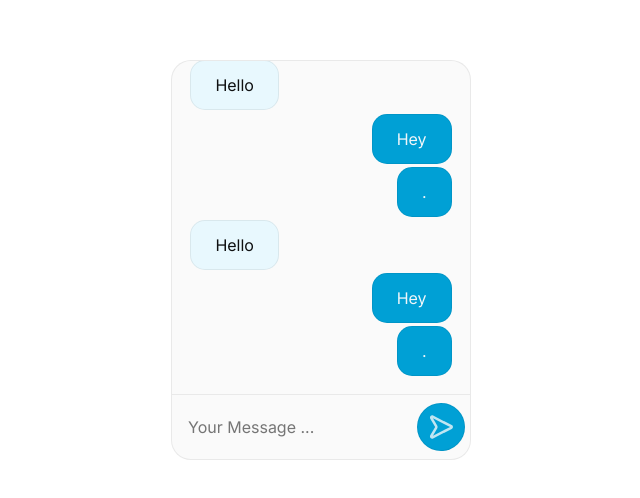
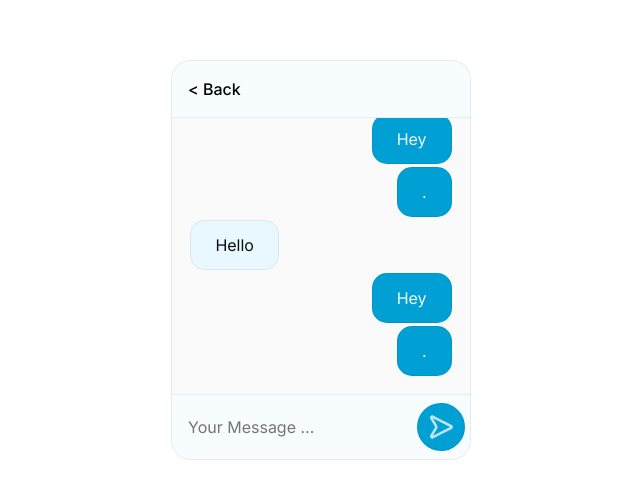
Before and after one commit to yspreen/super-simple-chat, a React app: page / in a window 1280 px wide. Shown: the part 140-638 px from the top of the page, without its empty margins (319-959 px from the left). Built offline with nearby package versions, Linux system fonts and the light colour scheme.

Commit message:
Add back button.

```diff
--- a/src/Chat.tsx
+++ b/src/Chat.tsx
@@ -28,6 +28,9 @@
   };
   return (
     <div className="chat-container">
+      <div className="header-container">
+        <span>&lt; Back</span>
+      </div>
       <div className="messages-container">
         {[...messages].reverse().map((message, idx) => (
           <ChatBubble message={message} key={message.id ?? idx} />
@@ -35,7 +38,7 @@
       </div>
       <div className="input-container">
         <input
-          placeholder="Your Message ..."
+          placeholder="Your Message &hellip;"
           type="text"
           onChange={(newVal) => setInput(newVal.target.value)}
           value={input}
--- a/src/style.css
+++ b/src/style.css
@@ -1,5 +1,6 @@
 :root {
   --bg: white;
+  --bars-bg: hsl(195, 100%, 98.5%);
   --chat-bg: rgb(250, 250, 250);
   --text: black;
   --border: #0001;
@@ -14,6 +15,7 @@
 @media (prefers-color-scheme: dark) {
   :root {
     --bg: black;
+    --bars-bg: hsl(195, 70.94%, 9.07%);
     --chat-bg: rgb(20, 20, 20);
     --text: white;
     --border: #fff3;
@@ -56,6 +58,7 @@
   border: 1px solid var(--border);
   border-radius: 20px;
   background: var(--chat-bg);
+  overflow: hidden;
 }
 .messages-container {
   flex-grow: 1;
@@ -64,6 +67,22 @@
   width: 100%;
   flex-direction: column-reverse;
   overflow-y: auto; /* Allows scrolling */
+}
+.header-container {
+  height: 8em;
+  padding: 1em;
+  display: flex;
+  align-items: center;
+  border: 0 solid var(--border);
+  border-bottom-width: 1px;
+  font-weight: 500;
+  cursor: pointer;
+  color: var(--text);
+}
+
+.header-container,
+.input-container {
+  background-color: var(--bars-bg);
 }
 .input-container {
   display: flex;
```
